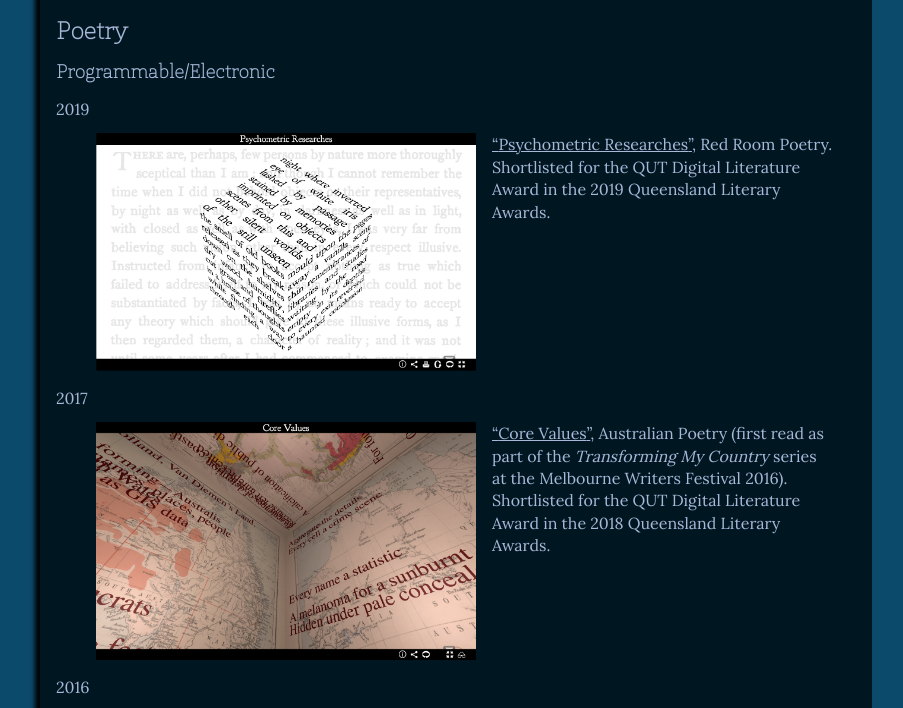
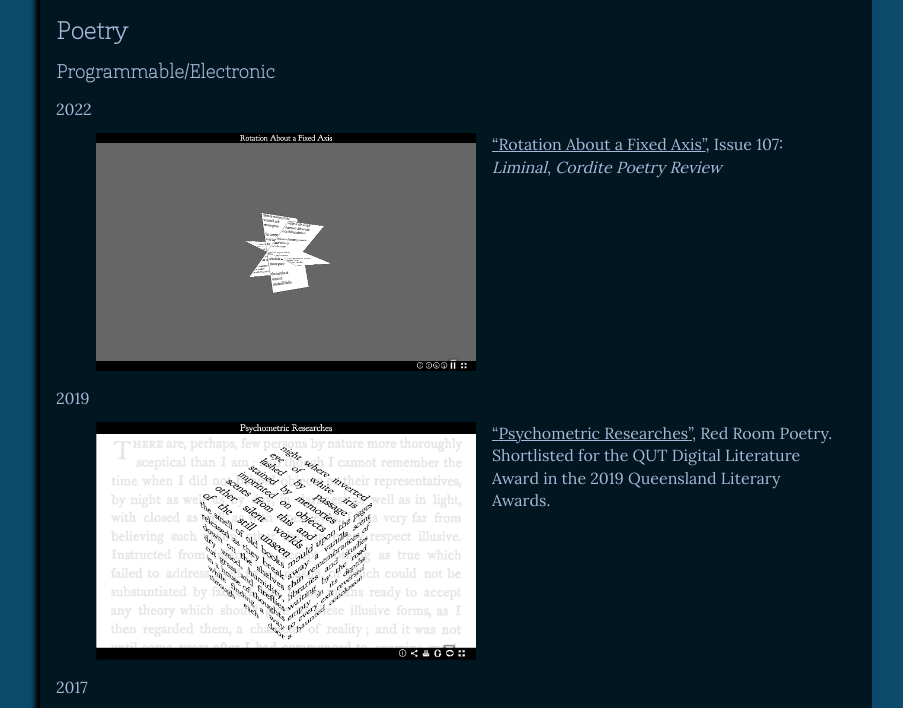
Before and after one commit to blidau/bl.id.au, a plain HTML site: page writing-editing-projects/index.html in a window 1280 px wide. Shown: the part 78-786 px from the top of the page, without its empty margins (184-1087 px from the left). Drawn offline with Linux system fonts and the light colour scheme.

Commit message:
Add 'Rotation About a Fixed Axis'

```diff
--- a/writing-editing-projects/index.html
+++ b/writing-editing-projects/index.html
@@ -18,7 +18,7 @@
   <meta property="dc:publisher" content="Benjamin Laird" />
   <meta property="dc:creator" content="Benjamin Laird" />
   <meta property="dcterms:created" datatype="xsd:date" content="2015-11-25 00:00:00" />
-  <meta property="dcterms:modified" datatype="xsd:date" content="2022-07-25 08:00:00" />
+  <meta property="dcterms:modified" datatype="xsd:date" content="2023-03-13 08:00:00" />
   <meta name="viewport" content="width=device-width" />
   <meta name="google-site-verification" content="wCRh8iLSchvbuMVngQnkQjg-QVTHa34mrEmKdUZnxG8" />
   <link rel="shortcut icon" href="/favicon.ico" type="image/x-icon" />
@@ -32,6 +32,8 @@
       <h2>Poetry</h2>
       <h3 id="programmable">Programmable/Electronic</h3>
       <dl>
+        <dt>2022</dt>
+        <dd class="epoem"><a href="http://cordite.org.au/poetry/liminal/rotation-about-a-fixed-axis/"><img src="/media/images/rotation-about-a-fixed-axis.png" alt="Rotation About a Fixed Axis" /></a><span><a href="http://cordite.org.au/poetry/liminal/rotation-about-a-fixed-axis/"><cite class="poem">Rotation About a Fixed Axis</cite></a>, Issue 107: <cite>Liminal</cite>, <cite>Cordite Poetry Review</cite></span></dd>
         <dt>2019</dt>
         <dd class="epoem"><a href="https://poetry.thecodeofthings.com/psychometric-researches/poetry-object/"><img src="/media/images/psychometric-researches.png" alt="Psychometric Researches" /></a><span><a href="https://poetry.thecodeofthings.com/psychometric-researches/poetry-object/"><cite class="poem">Psychometric Researches</cite></a>, Red Room Poetry. Shortlisted for the QUT Digital Literature Award in the 2019 Queensland Literary Awards.</span></dd>
         <dt>2017</dt>
```
Also changed, not shown: media/images/rotation-about-a-fixed-axis.png (added).
